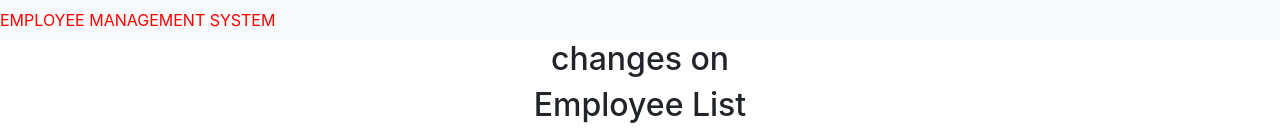
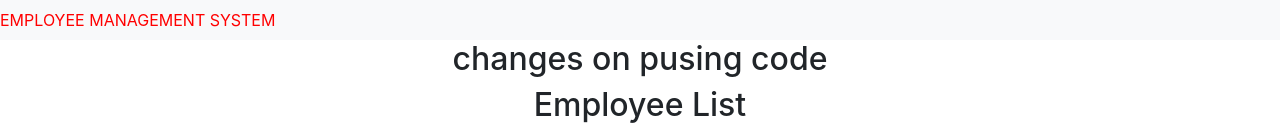
Before and after one commit to Shashank-15/new-springtest-repo, a React (Create React App) app in the folder src/react-App/: page / in a window 1280 px wide. Shown: the top 131 px of the page. Built offline with nearby package versions, Linux system fonts and the light colour scheme; no server answers.

Commit message:
Update Listemployeecomponets.jsx

```diff
--- a/src/react-App/src/components/Listemployeecomponets.jsx
+++ b/src/react-App/src/components/Listemployeecomponets.jsx
@@ -45,7 +45,7 @@ class Listemployeecomponets extends Component {
     render() {
         return (
             <div>
-            <h2 className="text-center">changes on  </h2>
+            <h2 className="text-center">changes on  pusing code </h2>
                 <h2 className="text-center">Employee List</h2>
                 <div >
                     <button className="btn btn-danger" onClick={this.addemployee}>Add Employee</button>
```
